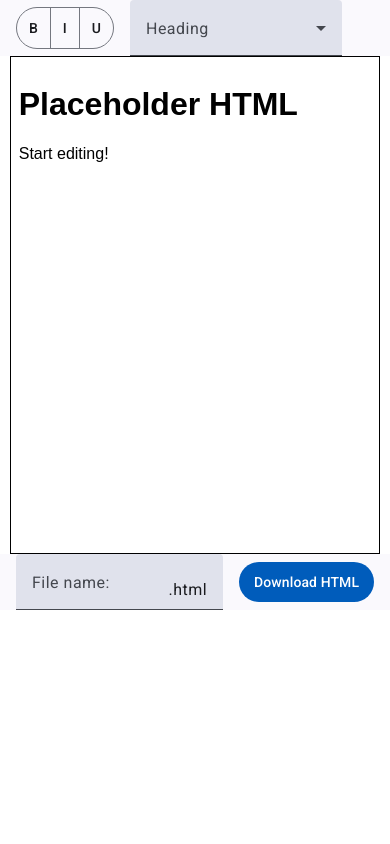
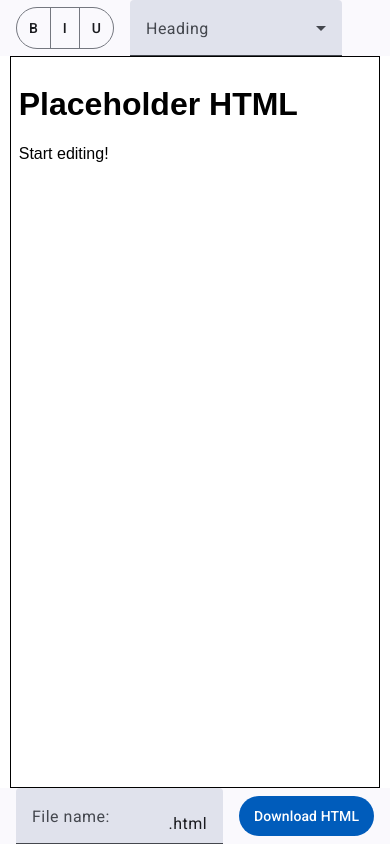
Before and after one commit to makoadampeter/htmlwysiwyg, an Angular app: page / in a window 390 px wide. Built offline with nearby package versions, Linux system fonts and the light colour scheme.

Commit message:
feat: make stage size responsive

```diff
--- a/src/app/editor/editor.component.html
+++ b/src/app/editor/editor.component.html
@@ -1,5 +1,5 @@
-<div>
-    <app-toolbar (selectClickEvent)="restoreSelection()" [selectionFormat]="selectionFormat" (formatTextEvent)="formatText($event)"/>
-    <app-stage (formatTextEvent)="formatText($event)" (selectionRangeChange)="saveSelection()" (selectionFormatChange)="setSelectionFormat($event)" [(content)]="htmlContent" (contentChange)="onHtmlContentChange()"/>
-    <app-download-form (downloadHtmlEvent)="downloadHtml($event)" />
+<div id="editorWrapper">
+    <app-toolbar id="toolbar" (selectClickEvent)="restoreSelection()" [selectionFormat]="selectionFormat" (formatTextEvent)="formatText($event)"/>
+    <app-stage id="stage" (formatTextEvent)="formatText($event)" (selectionRangeChange)="saveSelection()" (selectionFormatChange)="setSelectionFormat($event)" [(content)]="htmlContent" (contentChange)="onHtmlContentChange()"/>
+    <app-download-form id="downloadForm" (downloadHtmlEvent)="downloadHtml($event)" />
 </div>
--- a/src/app/editor/editor.component.scss
+++ b/src/app/editor/editor.component.scss
@@ -1,3 +1,17 @@
-mat-card-content {
-    width: fit-content;
+#editorWrapper {
+    height: 100vh;
+    display: flex;
+    flex-direction: column;
 }
+
+#toolbar {
+    flex: 0 0 auto;
+}
+
+#stage {
+    flex: 1 1 auto;
+}
+
+#downloadForm {
+    flex: 0 0 auto;
+}
--- a/src/app/stage/stage.component.scss
+++ b/src/app/stage/stage.component.scss
@@ -1,7 +1,8 @@
 #stage {
     all: initial;
     font-family: Arial, Helvetica, sans-serif;
-    height: 480px;
+    box-sizing: border-box;
+    height: 100%;
     width: auto;
     display: block;
     unicode-bidi: isolate;
```
